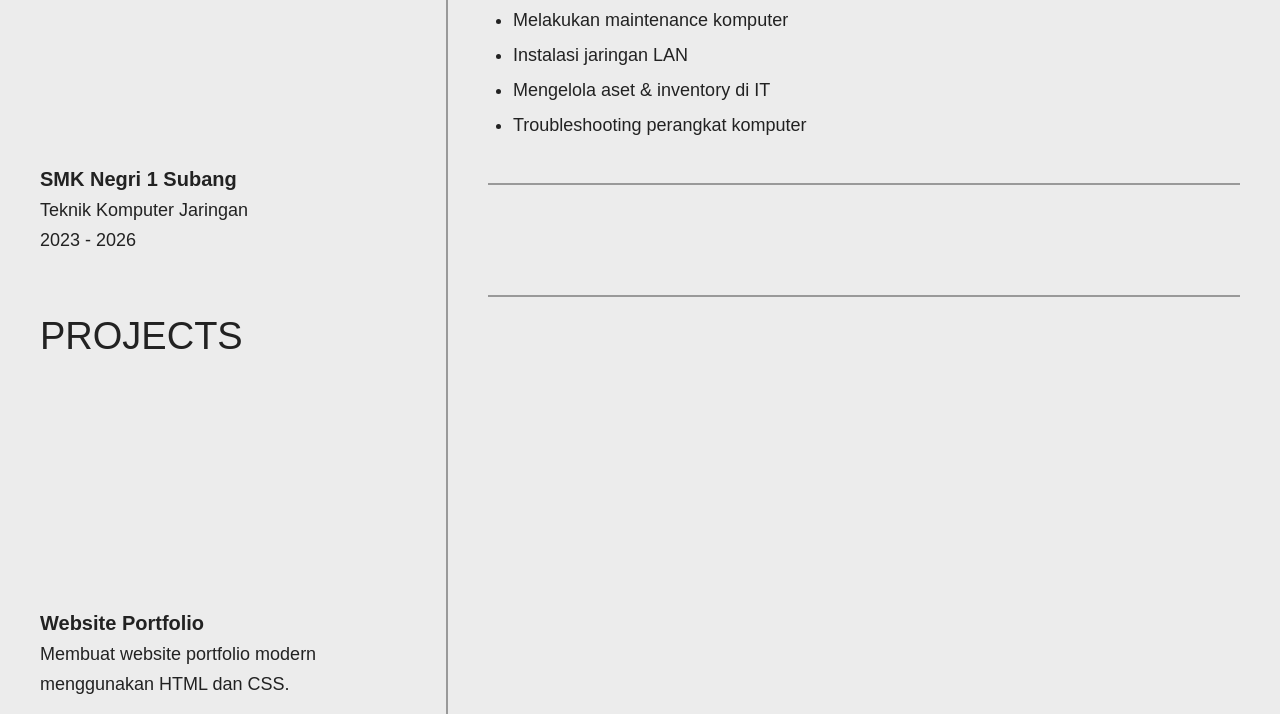
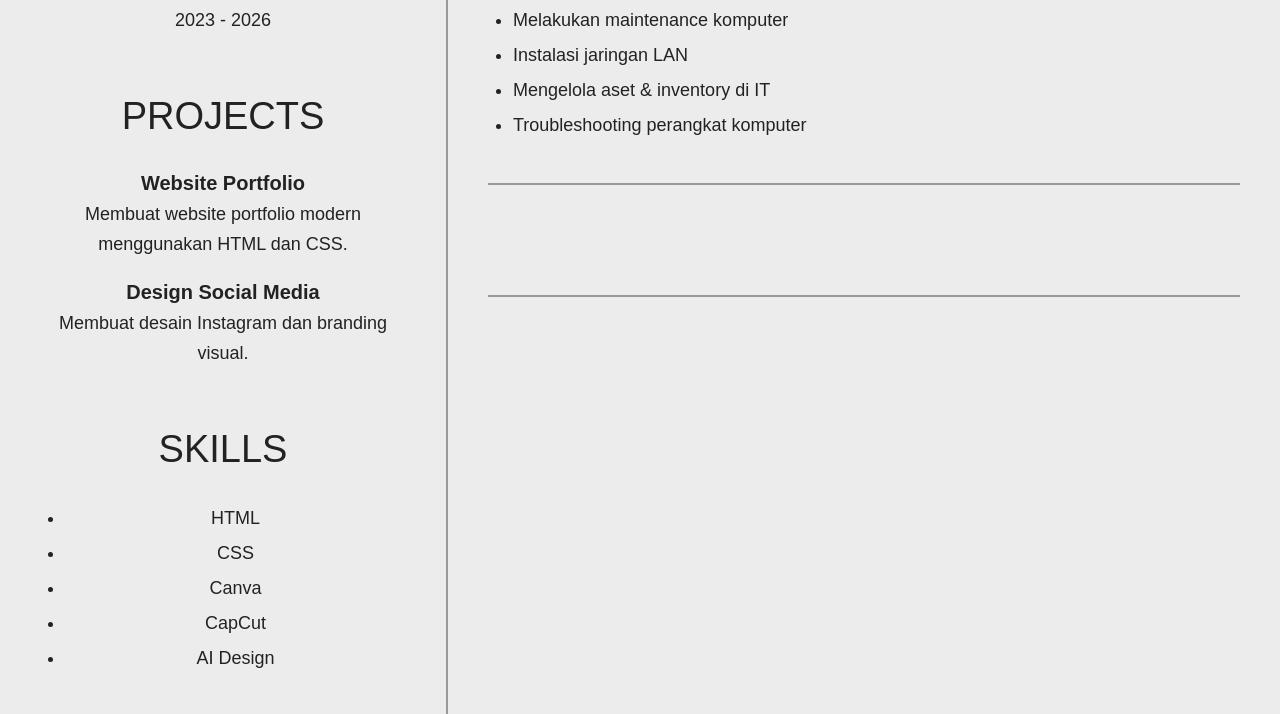
Before and after one commit to chokiorangasli/Profil, a plain HTML site: page index.html in a window 1280 px wide. Shown: the part 664-1378 px from the top of the page. Drawn offline with Linux system fonts and the light colour scheme.

Commit message:
Update index.html

```diff
--- a/index.html
+++ b/index.html
@@ -70,6 +70,7 @@
     .left{
       padding:40px;
       border-right:2px solid #999;
+      text-align:center;
     }
 
     .profile-img{
@@ -90,7 +91,7 @@
     /* Judul section kiri */
     .left h2{
       font-size:38px;
-      margin-bottom:250px;
+      margin-bottom:30px;
       font-weight:300;
     }
 
```
